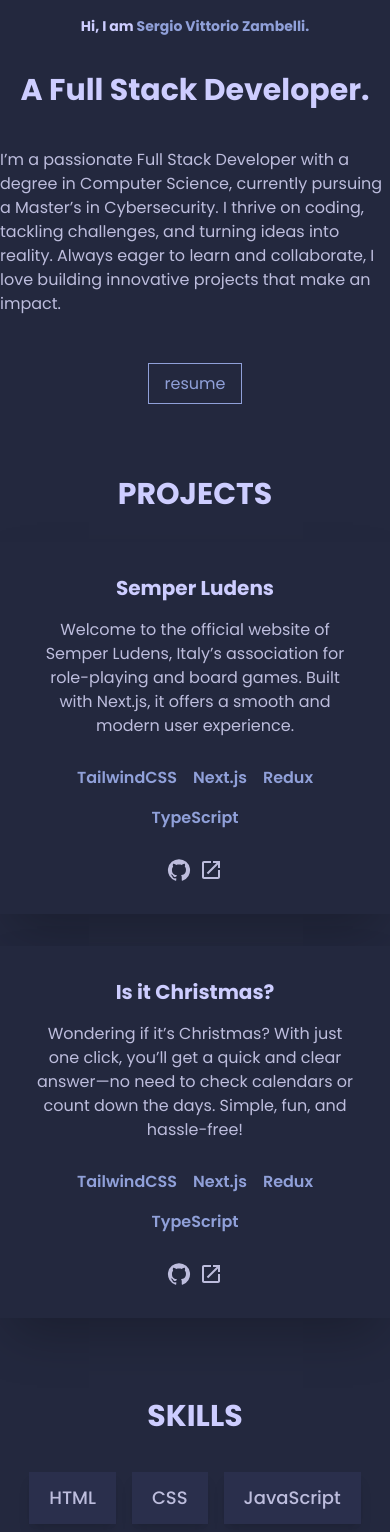
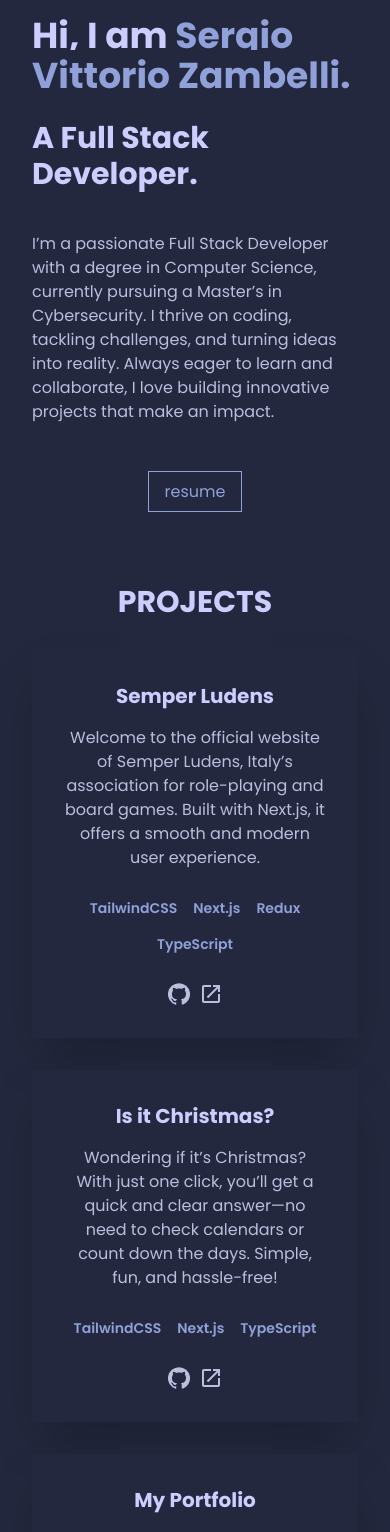
Before and after one commit to sergiovzambelli/personal-portfolio, a Next.js app: page / in a window 390 px wide. Shown: the part 160-1692 px from the top of the page. Built offline with nearby package versions, Linux system fonts and the light colour scheme.

Commit message:
Fix: fix on responsiveness

```diff
--- a/src/app/globals.css
+++ b/src/app/globals.css
@@ -12,10 +12,6 @@ html {
 
 h1, h2, h3, h4 {
   @apply leading-[1.2] text-fg-alt;
-}
-
-h1 {
-  @apply text-6xl;
 }
 
 h2 {
@@ -41,9 +37,3 @@ a {
 button {
   @apply cursor-pointer;
 }
-
-@media (max-width: 900px) {
-  h1 {
-    @apply text-sm;
-  }
-}
--- a/src/app/page.tsx
+++ b/src/app/page.tsx
@@ -8,7 +8,7 @@ import Footer from "@/components/Footer";
 
 export default function Home() {
   return (
-    <div id='top' className="font-poppins leading-6 text-fg bg-bg shadow-lg font-poppins">
+    <div id='top' className="font-poppins leading-6 text-fg bg-bg shadow-lg font-poppins p-8">
       <Header />
 
       <main>
--- a/src/components/About.tsx
+++ b/src/components/About.tsx
@@ -1,19 +1,19 @@
-import GitHubIcon from '@mui/icons-material/GitHub'
-import LinkedInIcon from '@mui/icons-material/LinkedIn'
+// import GitHubIcon from '@mui/icons-material/GitHub'
+// import LinkedInIcon from '@mui/icons-material/LinkedIn'
 import { about } from '@/portfolio'
 
 const About = () => {
-  const { name, role, description, resume, social } = about
+  const { name, role, description, resume } = about
 
   return (
-    <div className="flex flex-col items-center mt-12 gap-4">
+    <div className="flex flex-col items-center mt-4 md:mt-12 gap-4">
       {name && (
-        <h1 className="font-bold">
+        <h1 className="font-bold text-4xl md:text-5xl lg:text-6xl">
           Hi, I am <span className="text-primary">{name}.</span>
         </h1>
       )}
 
-      {role && <h2 className="mt-5 font-bold">{`A ${role}.`}</h2>}
+      {role && <h2 className="mt-2 md:mt-5 font-bold">{`A ${role}.`}</h2>}
       <p className="mt-6 max-w-xl">{description && description}</p>
 
       <div className="flex items-center justify-center mt-10">
--- a/src/components/Navbar.tsx
+++ b/src/components/Navbar.tsx
@@ -1,9 +1,9 @@
 "use client";
 
-import { useState } from 'react';
-import MenuIcon from '@mui/icons-material/Menu';
-import CloseIcon from '@mui/icons-material/Close';
-import { contact, projects, skills } from '@/portfolio';
+import { useState } from "react";
+import MenuIcon from "@mui/icons-material/Menu";
+import CloseIcon from "@mui/icons-material/Close";
+import { contact, projects, skills, header } from "@/portfolio";
 
 const Navbar = () => {
   const [showNavList, setShowNavList] = useState(false);
@@ -11,14 +11,14 @@ const Navbar = () => {
   const toggleNavList = () => setShowNavList(!showNavList);
 
   return (
-    <nav className='flex justify-between items-center p-4'>
+    <nav className="flex justify-between items-center p-4">
       <div className="hidden sm:flex">
-        <ul className='flex space-x-4'>
+        <ul className="flex space-x-4">
           {projects.length ? (
             <li>
               <a
-                href='#projects'
-                className='text-base font-semibold text-gray-300 hover:text-primary hover:underline'
+                href="#projects"
+                className="text-base lg:text-base lg:text-xl font-semibold text-fg hover:text-primary hover:underline"
               >
                 projects
               </a>
@@ -28,8 +28,8 @@ const Navbar = () => {
           {skills.length ? (
             <li>
               <a
-                href='#skills'
-                className='text-base font-semibold text-gray-300 hover:text-primary hover:underline'
+                href="#skills"
+                className="text-base lg:text-xl font-semibold text-fg hover:text-primary hover:underline"
               >
                 skills
               </a>
@@ -39,8 +39,8 @@ const Navbar = () => {
           {contact.email ? (
             <li>
               <a
-                href='#contact'
-                className='text-base font-semibold text-gray-300 hover:text-primary hover:underline'
+                href="#contact"
+                className="text-base lg:text-xl font-semibold text-fg hover:text-primary hover:underline"
               >
                 contact
               </a>
@@ -50,22 +50,34 @@ const Navbar = () => {
       </div>
 
       <button
-        type='button'
+        type="button"
         onClick={toggleNavList}
-        className='p-2 text-primary hover:underline sm:hidden'
-        aria-label='toggle navigation'
+        className="p-2 text-primary hover:underline sm:hidden"
+        aria-label="toggle navigation"
       >
         {showNavList ? <CloseIcon /> : <MenuIcon />}
       </button>
 
       {showNavList && (
-        <ul className='flex sm:hidden flex-col items-center fixed inset-0 w-full h-full bg-white z-20'>
+        <ul className="flex sm:hidden flex-col items-center justify-center fixed inset-0 w-full h-full bg-bg z-20">
           {projects.length ? (
-            <li className='my-2'>
+            <li className="my-2">
               <a
-                href='#projects'
+                href={header.homepage}
                 onClick={toggleNavList}
-                className='text-base font-semibold text-primary hover:underline'
+                className="text-2xl font-bold text-primary"
+              >
+                {header.title}
+              </a>
+            </li>
+          ) : null}
+
+          {projects.length ? (
+            <li className="my-2">
+              <a
+                href="#projects"
+                onClick={toggleNavList}
+                className="text-base lg:text-xl font-semibold text-fg hover:underline"
               >
                 Projects
               </a>
@@ -73,11 +85,11 @@ const Navbar = () => {
           ) : null}
 
           {skills.length ? (
-            <li className='my-2'>
+            <li className="my-2">
               <a
-                href='#skills'
+                href="#skills"
                 onClick={toggleNavList}
-                className='text-base font-semibold text-primary hover:underline'
+                className="text-base lg:text-xl font-semibold text-fg hover:underline"
               >
                 Skills
               </a>
@@ -85,11 +97,11 @@ const Navbar = () => {
           ) : null}
 
           {contact.email ? (
-            <li className='my-2'>
+            <li className="my-2">
               <a
-                href='#contact'
+                href="#contact"
                 onClick={toggleNavList}
-                className='text-base font-semibold text-primary hover:underline'
+                className="text-base lg:text-xl font-semibold text-fg hover:underline"
               >
                 Contact
               </a>
--- a/src/components/ProjectContainer.tsx
+++ b/src/components/ProjectContainer.tsx
@@ -11,14 +11,14 @@ interface Project {
 }
 
 const ProjectContainer = ({ project }: { project: Project }) => (
-  <div className='p-8 mx-auto text-center shadow-2xl transition-transform duration-200 transform hover:translate-y-[-7px]'>
+  <div className='p-8 mx-auto text-center shadow-2xl flex flex-col justify-between transition-transform duration-200 transform hover:translate-y-[-7px]'>
     <h3 className='font-bold text-xl'>{project.name}</h3>
 
     <p className='mt-4'>{project.description}</p>
     {project.stack && (
       <ul className='flex flex-wrap justify-center my-5'>
         {project.stack.map((item) => (
-          <li key={uniqid()} className='m-2 text-base text-primary font-semibold'>
+          <li key={uniqid()} className='m-2 text-sm text-primary font-semibold'>
             {item}
           </li>
         ))}
--- a/src/components/Skills.tsx
+++ b/src/components/Skills.tsx
@@ -9,7 +9,7 @@ const Skills = () => {
       <h2 className="text-center mb-[1em] uppercase font-bold">Skills</h2>
       <ul className="max-w-[500px] w-[95%] mx-auto flex flex-wrap justify-center">
         {skills.map((skill) => (
-          <li key={uniqid()} className="m-2 block py-3 px-5 font-medium text-lg transition-transform duration-200 ease-in-out bg-bg-alt shadow-lg hover:transform hover:translate-y-[-4px]">
+          <li key={uniqid()} className="m-2 block py-3 px-5 font-medium text-base md:text-lg transition-transform duration-200 ease-in-out bg-bg-alt shadow-lg hover:transform hover:translate-y-[-4px]">
             {skill}
           </li>
         ))}
--- a/src/portfolio.js
+++ b/src/portfolio.js
@@ -28,9 +28,17 @@ const projects = [
     name: 'Is it Christmas?',
     description:
       "Wondering if it’s Christmas? With just one click, you’ll get a quick and clear answer—no need to check calendars or count down the days. Simple, fun, and hassle-free!",
-    stack: ['TailwindCSS', 'Next.js', 'Redux', 'TypeScript'],
+    stack: ['TailwindCSS', 'Next.js', 'TypeScript'],
     sourceCode: 'https://github.com/sergiovzambelli/isitchristmas-site',
     livePreview: 'https://www.isitchristmas.it/',
+  },
+  {
+    name: 'My Portfolio',
+    description:
+      "A showcase of my skills, projects, and experience as a full-stack developer, reflecting my passion for creating impactful web applications.",
+    stack: ['TailwindCSS', 'Next.js', 'TypeScript'],
+    sourceCode: 'https://github.com/sergiovzambelli/personal_portfolio',
+    livePreview: '#',
   },
 ]
 
```
